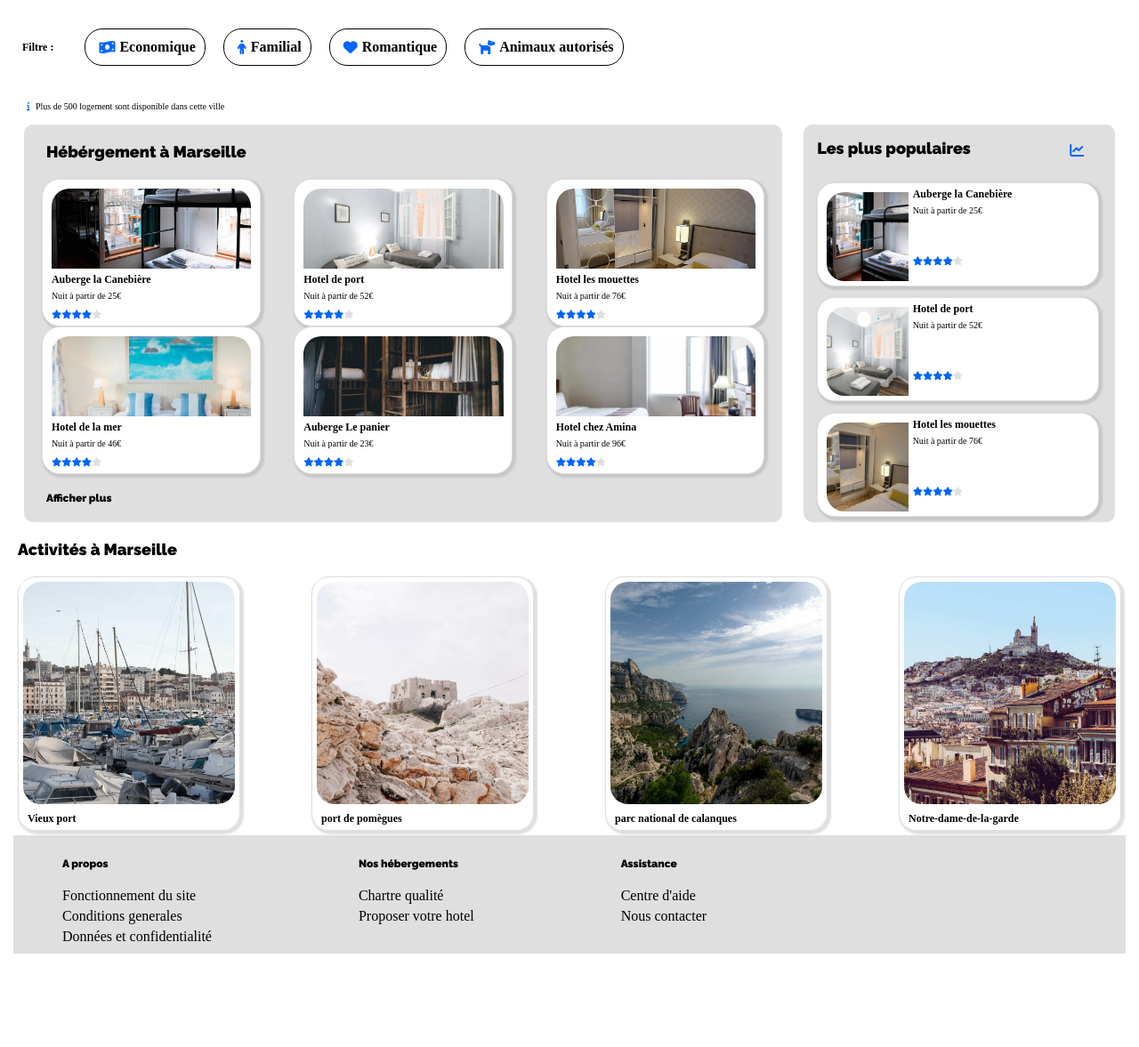
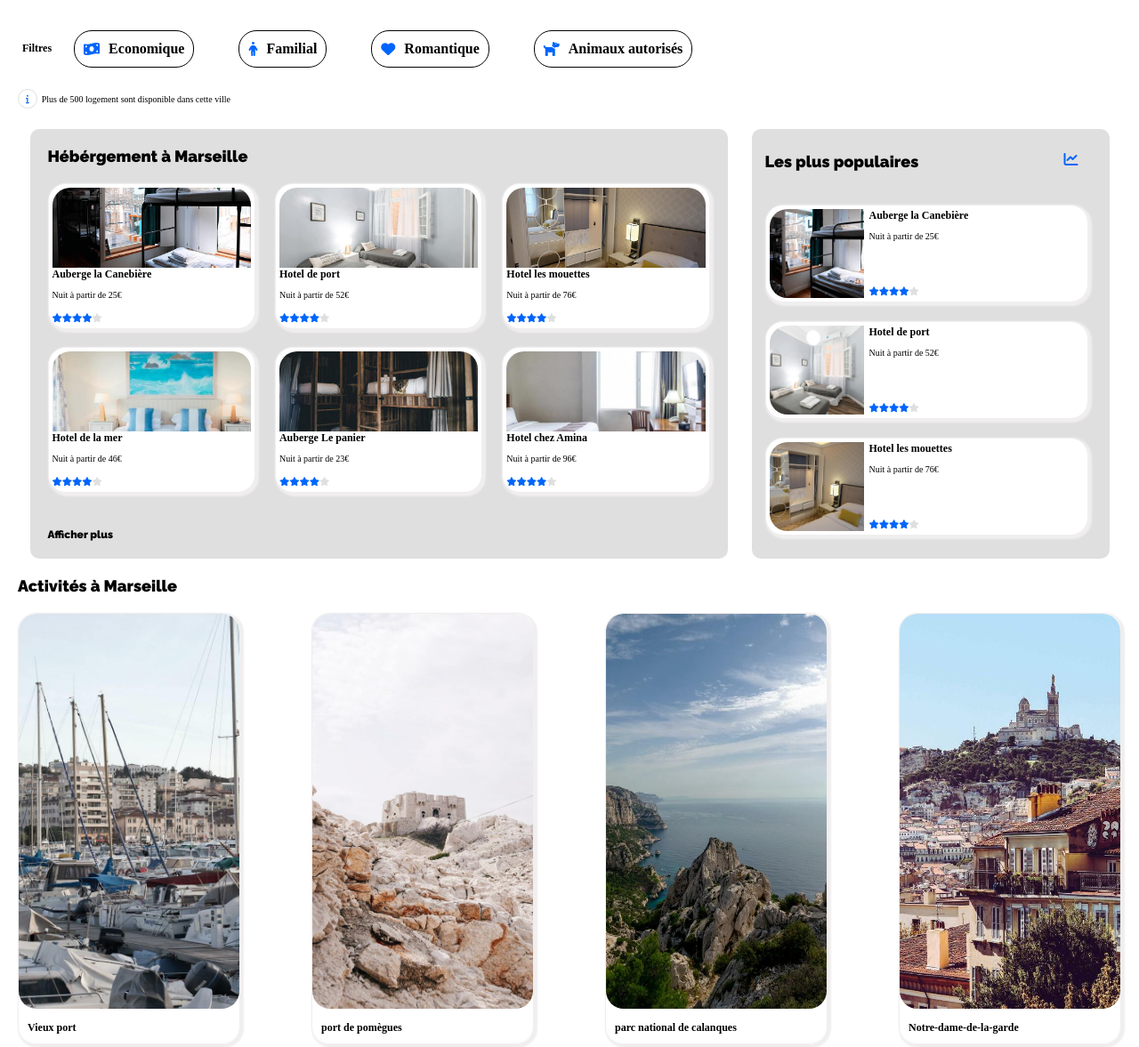
Before and after one commit to Chmuss/OpenClassroom-Projet2, a plain HTML site: page index.html in a window 1280 px wide. Shown: the part 232-1409 px from the top of the page at 89% size. Before the commit the page ends 1314 px from the top, so only its background shows below. Drawn offline with Linux system fonts and the light colour scheme.

Commit message:
version finale

```diff
--- a/index.html
+++ b/index.html
@@ -44,7 +44,7 @@
         </form>
         <br>
         <div class="filtres">
-            <h3 class="filtre-title">Filtre : </h3>
+            <h3 class="filtre-title">Filtres</h3>
             <div class="filtre-liste">
                 <div class="filtre-item" id="economique"><i class="fa-solid fa-money-bill-wave"></i> Economique</div>
                 <div class="filtre-item" id="familial"><i class="fa-solid fa-person"></i> Familial</div>
@@ -54,8 +54,9 @@
         </div>
         <div class="info">
             <div class="logo-info"><i class="fa-solid fa-info"></i></div>
-            <div class="phrase-info"><p class="petite-ecriture">Plus de 500 logement sont disponible dans cette ville</p></div>
+            <p class="petite-ecriture">Plus de 500 logement sont disponible dans cette ville</p>
         </div>
+        <br>
         <div class="section-hebergement-populaire">
         <section class="section-hebergement">
             <h2 id="hebergement">Hébérgement à Marseille</h2>
@@ -163,25 +164,25 @@
             <a class="section3" href="#">
             <div class="section3-photo">
                 <img class="photo3" src="images/activites/3_medium/reno-laithienne-QUgJhdY5Fyk-unsplash.jpg" alt="Vieux port">
-                <h3>Vieux port</h3>
+                <h3 class="decaler">Vieux port</h3>
             </div>
             </a>
             <a class="section3" href="#">
             <div class="section3-photo">
                 <img class="photo3" src="images/activites/3_medium/paul-hermann-QFTrLdQIRhI-unsplash.jpg" alt="port de pomègues">
-                <h3>port de pomègues</h3>
+                <h3 class="decaler">port de pomègues</h3>
             </div>
             </a>
             <a class="section3" href="#">
             <div class="section3-photo">
                 <img class="photo3" src="images/activites/3_medium/kilyan-sockalingum-NR8-cBCN3aI-unsplash.jpg" alt="parc national de calanques">
-                <h3>parc national de calanques</h3>
+                <h3 class="decaler">parc national de calanques</h3>
             </div>
             </a>
             <a class="section3" href="#">
             <div class="section3-photo">
                 <img class="photo3" src="images/activites/3_medium/florian-wehde-xW9e8gdotxI-unsplash.jpg" alt="Notre-dame-de-la-garde">
-                <h3>Notre-dame-de-la-garde</h3>
+                <h3 class="decaler">Notre-dame-de-la-garde</h3>
             </div>
             </a>
         </section>
--- a/style.css
+++ b/style.css
@@ -7,14 +7,20 @@ a {
     padding: 0;
     color: black;
 }
-* {
-    margin: 5px;
+body {
+    margin: 10px 20px 0px 20px;
 }
 .fa-solid {
     color: #0065FC;
 }
 .fa-info {
     font-size: 10px;
+    border: solid 1px;
+    border-color: rgb(230, 229, 229);
+    border-radius: 50% 50% 50% 50%;
+    padding: 5px 8px 5px 8px;
+    margin-right: 5px;
+
 }
 .fa-location-dot {
     padding: 12px;
@@ -25,8 +31,8 @@ a {
 .fa-chart-line {
     padding-right: 20px;
 }
-header{
-    padding: 20px 20px 20px 20px;
+header {
+    padding: 20px 20px 20px 0px;
     display: flex;
     flex-wrap: wrap;
     flex-direction: row;
@@ -56,6 +62,8 @@ h2 {
 }
 h3 {
     font-size: 12px;
+    padding: 0;
+    margin: 0;
 }
 h4 {
     font-family: 'Raleway', sans-serif;
@@ -80,7 +88,7 @@ nav a {
     color: white;
 }
 .header-menu-link:hover {
-    padding-top: 30px;
+    padding-top: 25px;
     border-top: 2px solid #0065FC;
 }
 .filtres {
@@ -108,13 +116,17 @@ nav a {
     font-size: 10px;
 }
 .info {
-    display: grid;
-    grid-template-columns: 10px 300px;
+    display: flex;
+    flex-wrap: wrap;
+    flex-direction: row;
+    align-items: center;
+
 }
 .section-hebergement {
     margin: 0;
+    margin-right: 0px;
     padding: 0 20px 0 20px;
-    width: 65%;
+    width: 60%;
     display: flex;
     flex-wrap: wrap;
     flex-direction: row;
@@ -124,8 +136,8 @@ nav a {
 }
 .populaire {
     margin: 0;
-    padding: 0;
-    width: 28%;
+    padding: 0 15px 15px 15px;
+    width: 30%;
     display: flex;
     flex-wrap: wrap;
     flex-direction: column;
@@ -136,11 +148,10 @@ nav a {
 .photo {
     display: block;
     float: left;
-    width: 95%;
+    width: 100%;
     height: 90px;
     border-radius: 20px 20px 0 0;
     object-fit: cover;
-
 }
 .photo2 {
     display: block;
@@ -149,28 +160,30 @@ nav a {
     height: 100px;
     border-radius: 20px 0 0 20px;
     object-fit: cover;
+    margin-right: 6px;
 
 }
 .section1 {
     width: 30%;
     background-color: white;
     border-radius: 20px;
-    padding: 0;
-    border: 1px solid rgb(224, 223, 223);
-    box-shadow: 2px 2px 2px 2px rgb(199, 199, 199);
+    padding: 4px;
+    margin-bottom: 20px;
+    border: 1px solid rgb(240, 238, 238);
+    box-shadow: 2px 2px 2px 2px rgb(240, 238, 238);
 }
 .section2 {
     background-color: white;
     border-radius: 20px;
-    margin-left: 15px;
-    width: 90%;
-    padding: 0;
-    border: 1px solid rgb(224, 223, 223);
-    box-shadow: 2px 2px 2px 2px rgb(199, 199, 199);
+    width: 95%;
+    padding: 4px;
+    border: 1px solid rgb(240, 238, 238);
+    box-shadow: 2px 2px 2px 2px rgb(240, 238, 238);
 }
 .section-hebergement-populaire {
     margin: 0;
     padding: 0;
+
     display: flex;
     flex-wrap: wrap;
     flex-direction: row;
@@ -183,7 +196,7 @@ nav a {
     font-size: 10px;
 }
 .filtre-item {
-    margin-right: 15px;
+    margin-right: 50px;
     border: 1px black solid;
     border-radius: 20px;
     padding-left: 10px;
@@ -206,7 +219,8 @@ nav a {
 input {
     margin: 0;
     height: 40px;
-
+    border: solid 1px;
+    border-color: rgb(230, 229, 229);
 }
 .bouton_rechercher2 {
     visibility: hidden;
@@ -229,7 +243,7 @@ input {
 }
 .photo3 {
     width: 100%;
-    height: 250px;
+    height: 444px;
     border-radius: 20px 20px 20px 20px;
     margin: 0;
     object-fit: cover;
@@ -240,6 +254,7 @@ footer {
     flex-wrap: wrap;
     flex-direction: row;
     justify-content: flex-start;
+    margin-top: 40px;
 }
 .a-propos,.nos-hergements,.assistance {
     margin-right: 150px;
@@ -250,11 +265,15 @@ footer {
 .section3 {
     width: 20%;
     padding: 0;
-    border: 1px solid rgb(224, 223, 223);
-    box-shadow: 2px 2px 2px 2px rgb(224, 223, 223);
+    border: 1px solid rgb(240, 238, 238);
+    box-shadow: 2px 2px 2px 2px rgb(240, 238, 238);
     border-radius: 20px;
 
 }
-.section1-photo {
-    width: 97%;
+
+.fa-money-bill-wave,.fa-person,.fa-heart,.fa-dog {
+    margin-right: 10px;
 }
+.decaler {
+    padding: 10px;
+}
--- a/tablette.css
+++ b/tablette.css
@@ -1,10 +1,15 @@
+.logo {
+    width: 61px;
+    height: 29px;
+}
 .section-hebergement {
     width: 100%;
     padding-right: 20px;
 }
 .populaire {
-    margin-top: 10px;
-    padding-right: 10px;
+    margin-top: 30px;
+    margin-bottom: 30px;
+    padding-right: 20px;
     display: flex;
     flex-wrap: wrap;
     flex-direction: row;
@@ -26,3 +31,12 @@
 .a-propos,.nos-hergements,.assistance {
     margin-right: 78px;
 }
+.fa-money-bill-wave,.fa-person,.fa-heart,.fa-dog {
+    margin-right: 10px;
+}
+.filtre-item {
+    margin-right: 25px;
+}
+.photo3 {
+    height: 267px;
+}
--- a/telephone.css
+++ b/telephone.css
@@ -53,18 +53,24 @@ header{
 .filtre-liste {
     display: flex;
     justify-content: space-around;
+
 }
 .filtre-item {
-    width: 179px;
+    margin-right: 0;
+    width: 220px;
+
 }
-@media screen and (min-width : 600px) {
+
+@media screen and (max-width : 600px) {
     .filtre-item {
-        width: 200px;
+        width: 170px;
+
     }
 }
 .section-hebergement {
     width: 96%;
     padding: 0 10px 0 10px;
+    margin-bottom: 30px;
     display: flex;
     flex-wrap: wrap;
     flex-direction: column;
@@ -78,7 +84,8 @@ header{
     justify-content: space-around;
 }
 .populaire {
-    margin-bottom: 10px;
+    margin-bottom: 30px;
+    padding: 0px 5px 0px 10px;
     display: flex;
     flex-wrap: wrap;
     flex-direction: column;
@@ -97,14 +104,16 @@ header{
 
 }
 .section2 {
-    width: 97%;
+    width: 94%;
     margin-left: 5px;
+    margin-bottom: 20px;
 }
 .section1 {
     width: 100%;
 }
 .section3 {
     width: 100%;
+    margin-bottom: 20px;
 }
 .section-activites {
     flex-direction: column;
```
